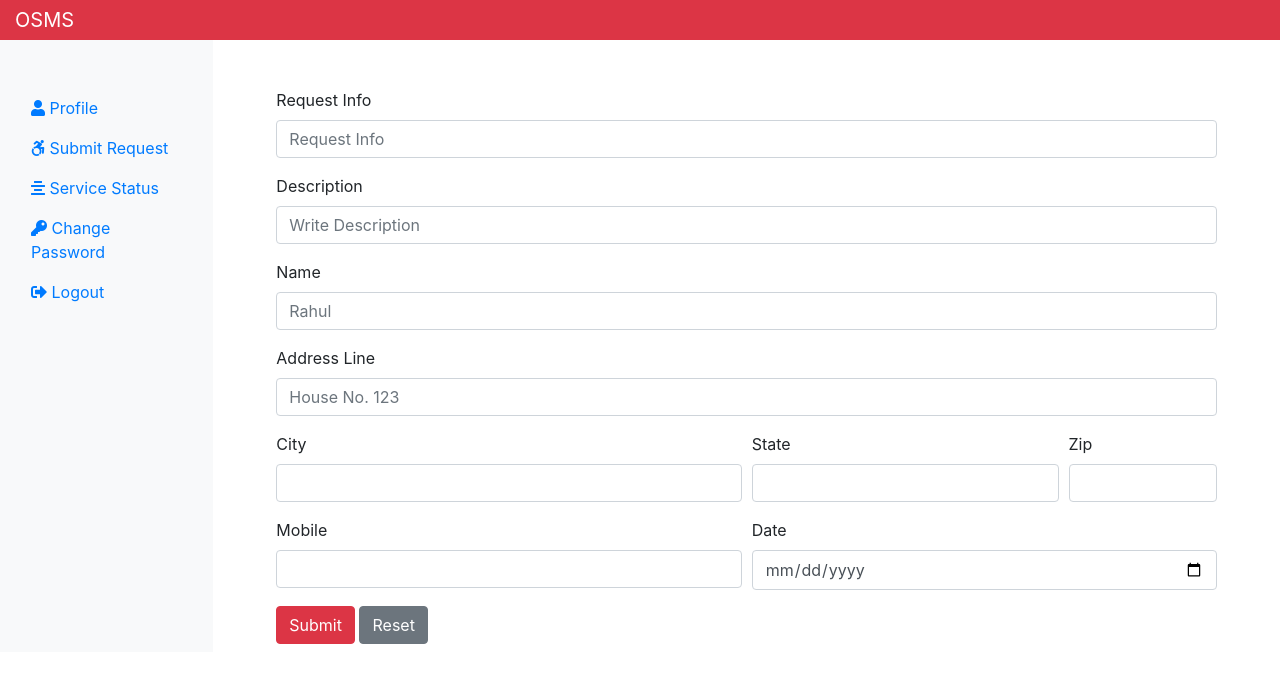
After one commit to vikash8507/osms, a PHP site: page /requester/submitRequest.php in a window 1280 px wide. The commit adds this page. Shown: the top 683 px of the page. Run offline with PHP 8.4, Linux system fonts and the light colour scheme; the visitor is signed in with stand-in values (Sample User, id 1); some libraries are stand-ins or nearby versions.

Commit message:
Request submition functionality completed!

```diff
--- a/requester/includes/header.php
+++ b/requester/includes/header.php
@@ -34,7 +34,7 @@
                             </a>
                         </li>
                         <li class="nav-item">
-                            <a class="nav-link " href="">
+                            <a class="nav-link" href="/osms/requester/submitRequest.php">
                                 <i class="fab fa-accessible-icon"></i>
                                 Submit Request
                             </a>
--- a/requester/requesterProfile.php
+++ b/requester/requesterProfile.php
@@ -57,7 +57,7 @@ include('./includes/header.php') ?>
         <?php }
         if (isset($msg)) { ?>
             <div class="alert alert-success alert-dismissible fade show" role="alert">
-                <strong>Error: </strong> <?php echo $msg; ?>
+                <strong>Success: </strong> <?php echo $msg; ?>
                 <button type="button" class="close" data-dismiss="alert" aria-label="Close">
                     <span aria-hidden="true">&times;</span>
                 </button>
--- /dev/null
+++ b/requester/submitRequest.php
@@ -0,0 +1,117 @@
+<?php
+
+session_start();
+include('./../dbconnection.php');
+
+if (!isset($_SESSION['is_login'])) {
+    echo '<script> location.href="./requesterLogin.php"; </script>';
+    exit;
+}
+$email = $_SESSION['email'];
+
+if (isset($_REQUEST['submitrequest'])) {
+    $requestinfo = $_REQUEST['requestinfo'];
+    $requestdesc = $_REQUEST['requestdesc'];
+    $requestername = $_REQUEST['requestername'];
+    $requesteradd = $_REQUEST['requesteradd'];
+    $requestercity = $_REQUEST['requestercity'];
+    $requesterstate = $_REQUEST['requesterstate'];
+    $requesterzip = $_REQUEST['requesterzip'];
+    $requestermobile = $_REQUEST['requestermobile'];
+    $requestdate = $_REQUEST['requestdate'];
+    if (($requestinfo == '') || ($requestdesc == '') || ($requestername == '') || ($requestercity == '') || ($requesteradd == '') || ($requesterstate == '') || ($requesterzip == '') || ($requestermobile == '') || ($requestdate == '')) {
+        $error = "All fields are required!";
+    } else {
+        $q = "INSERT INTO request(req_info, req_desc, req_name, req_add, req_city, req_state, req_zip, req_mobile, req_date)
+        VALUES ('$requestinfo', '$requestdesc', '$requestername', '$requesteradd', '$requestercity', '$requesterstate', '$requesterzip', '$requestermobile', '$requestdate')";
+
+        if ($conn->query($q)) {
+            $msg = "Request submit successfully! Please wait We try to solve your problem as soon as possible.";
+        } else {
+            $error = "Request not submit now! Please wait after some time.";
+        }
+    }
+}
+
+include('./includes/header.php'); ?>
+
+<div class="col-sm-9 col-md-10 mt-5">
+    <form class="mx-5 mb-2" action="" method="POST">
+        <div class="form-group">
+            <label for="inputRequestInfo">Request Info</label>
+            <input type="text" class="form-control" id="inputRequestInfo" placeholder="Request Info" name="requestinfo">
+        </div>
+        <div class="form-group">
+            <label for="inputRequestDescription">Description</label>
+            <input type="text" class="form-control" id="inputRequestDescription" placeholder="Write Description" name="requestdesc">
+        </div>
+        <div class="form-group">
+            <label for="inputName">Name</label>
+            <input type="text" class="form-control" id="inputName" placeholder="Rahul" name="requestername">
+        </div>
+        <div class="form-row">
+            <div class="form-group col-md-12">
+                <label for="inputAddress">Address Line</label>
+                <input type="text" class="form-control" id="inputAddress" placeholder="House No. 123" name="requesteradd">
+            </div>
+        </div>
+        <div class="form-row">
+            <div class="form-group col-md-6">
+                <label for="inputCity">City</label>
+                <input type="text" class="form-control" id="inputCity" name="requestercity">
+            </div>
+            <div class="form-group col-md-4">
+                <label for="inputState">State</label>
+                <input type="text" class="form-control" id="inputState" name="requesterstate">
+            </div>
+            <div class="form-group col-md-2">
+                <label for="inputZip">Zip</label>
+                <input type="text" class="form-control" id="inputZip" name="requesterzip" onkeypress="isInputNumber(event)">
+            </div>
+        </div>
+
+        <div class="form-row">
+            <div class="form-group col-md-6">
+                <label for="inputMobile">Mobile</label>
+                <input type="text" class="form-control" id="inputMobile" name="requestermobile" onkeypress="isInputNumber(event)">
+            </div>
+            <div class="form-group col-md-6">
+                <label for="inputDate">Date</label>
+                <input type="date" class="form-control" id="inputDate" name="requestdate">
+            </div>
+        </div>
+
+        <button type="submit" class="btn btn-danger" name="submitrequest">Submit</button>
+        <button type="reset" class="btn btn-secondary">Reset</button>
+    </form>
+    <?php
+    if (isset($error)) { ?>
+        <div class="alert alert-danger alert-dismissible fade show" role="alert">
+            <strong>Error: </strong> <?php echo $error; ?>
+            <button type="button" class="close" data-dismiss="alert" aria-label="Close">
+                <span aria-hidden="true">&times;</span>
+            </button>
+        </div>
+    <?php }
+    if (isset($msg)) { ?>
+        <div class="alert alert-success alert-dismissible fade show" role="alert">
+            <strong>Success: </strong> <?php echo $msg; ?>
+            <button type="button" class="close" data-dismiss="alert" aria-label="Close">
+                <span aria-hidden="true">&times;</span>
+            </button>
+        </div>
+    <?php } ?>
+</div>
+</div>
+</div>
+<!-- Only Number for input fields -->
+<script>
+    function isInputNumber(evt) {
+        var ch = String.fromCharCode(evt.which);
+        if (!(/[0-9]/.test(ch))) {
+            evt.preventDefault();
+        }
+    }
+</script>
+
+<?php include('./includes/footer.php'); ?>
```
